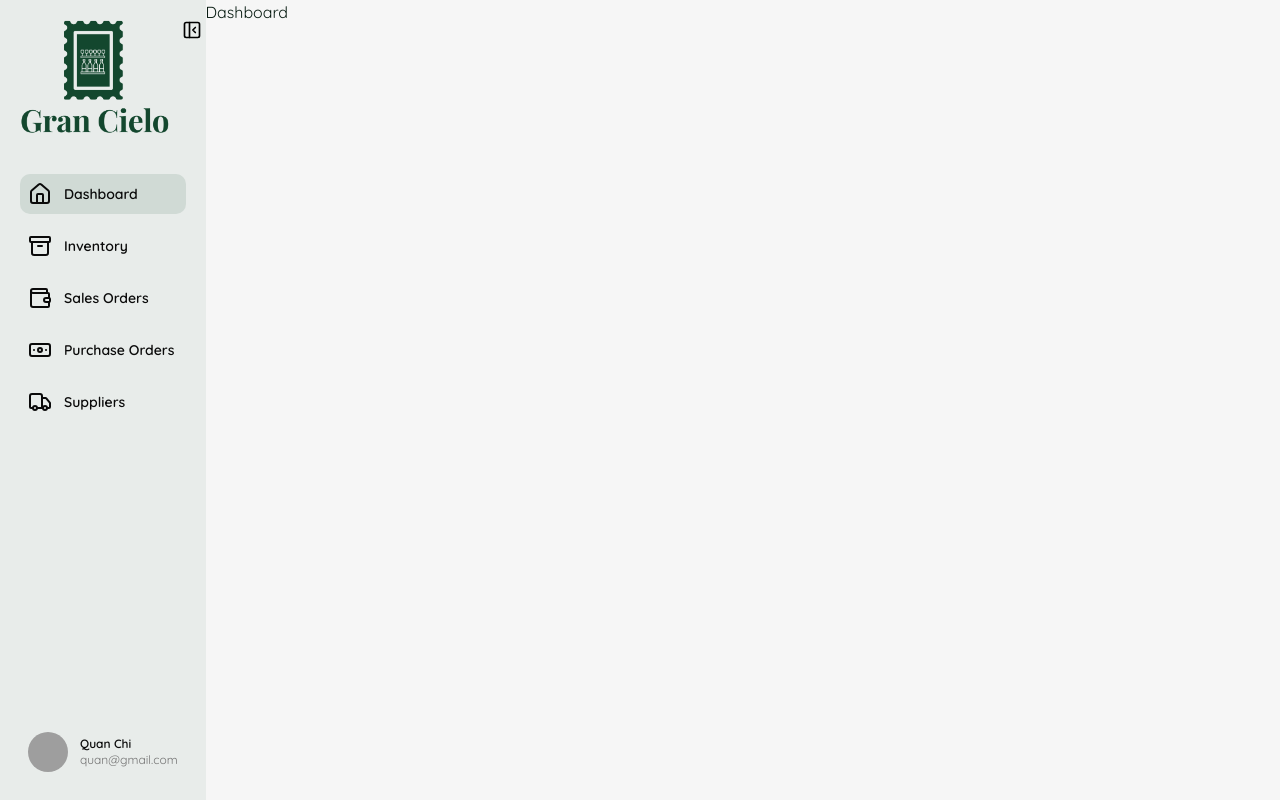
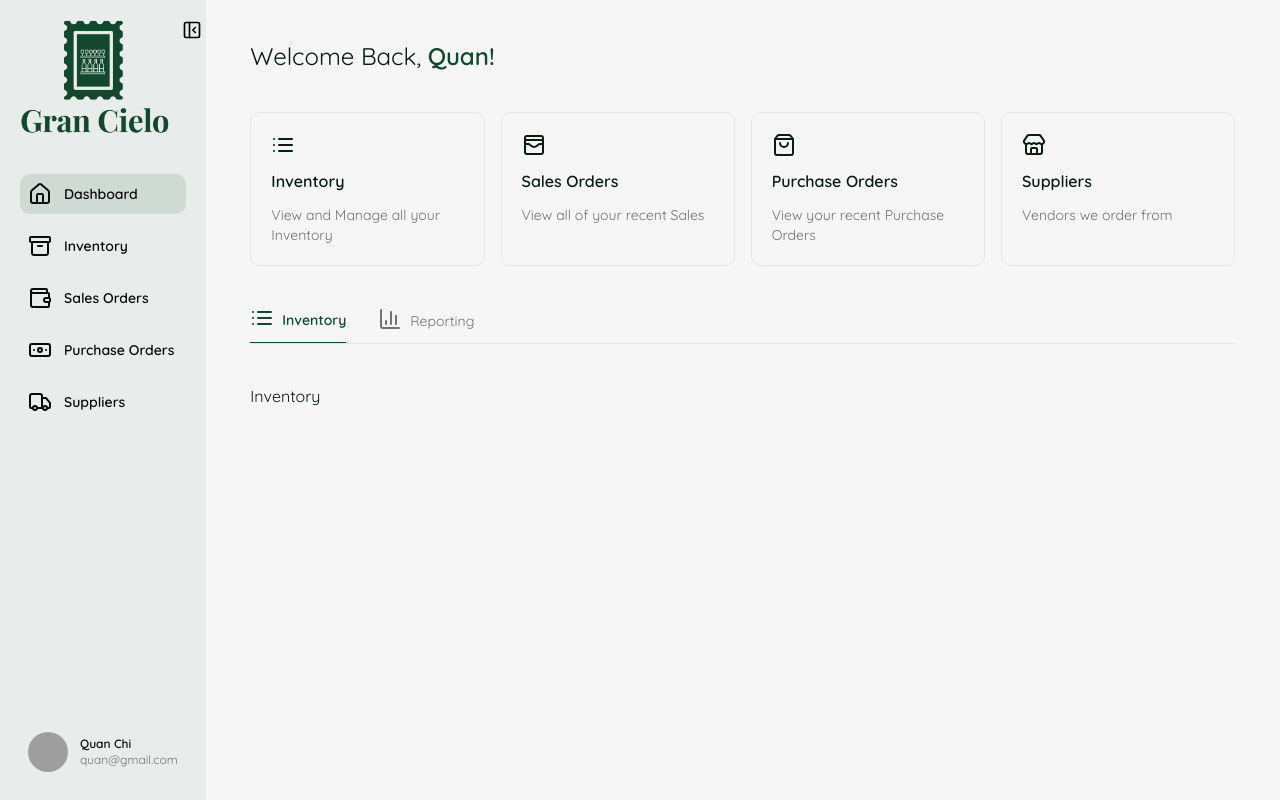
Before and after one commit to bentleyminwa/inventory-management-system, a Next.js app: page / in a window 1280 px wide. Built offline with nearby package versions, Linux system fonts and the light colour scheme; grey boxes are pictures that could not be loaded.

Commit message:
Enhance Dashboard component with navigation links and tabbed view for Inventory and Reporting sections; add InventoryTable and ReportingCharts components.

```diff
--- a/app/(dashboard)/page.tsx
+++ b/app/(dashboard)/page.tsx
@@ -1,7 +1,78 @@
+'use client';
+
+import InventoryTable from '@/components/dashboard/inventory-table';
+import ReportingCharts from '@/components/dashboard/reporting-charts';
+import { dashboardLinks } from '@/config/site-config';
+import clsx from 'clsx';
+import { ChartColumn, List } from 'lucide-react';
+import Link from 'next/link';
+import { useState } from 'react';
+
 export default function Dashboard() {
+    const [viewTab, setViewTab] = useState(0);
+
+    const toggleViewTab = (tab: number) => {
+        setViewTab(tab);
+    };
+
     return (
-        <>
-            <h1>Dashboard</h1>
-        </>
+        <main className='w-11/12 mx-auto'>
+            <header className='my-10 space-y-10'>
+                <h1 className='text-2xl'>
+                    Welcome Back,{' '}
+                    <span className='font-semibold text-primary'>Quan!</span>
+                </h1>
+                <div className='grid grid-cols-4 gap-4'>
+                    {dashboardLinks.map((link) => (
+                        <Link
+                            key={link.label}
+                            href={link.path}
+                            className='border rounded-lg p-5 space-y-3 hover:bg-accent/50 transition-all duration-200 ease-in-out'
+                        >
+                            <h3>{link.icon}</h3>
+                            <h3 className='font-semibold'>{link.label}</h3>
+                            <p className='text-sm text-muted-foreground'>
+                                {link.description}
+                            </p>
+                        </Link>
+                    ))}
+                </div>
+            </header>
+
+            <section className='border-b flex gap-8 text-sm text-muted-foreground my-10'>
+                <h3
+                    className={clsx(
+                        'pb-3 flex items-end gap-2 cursor-pointer',
+                        {
+                            'border-b border-b-primary text-primary font-semibold':
+                                viewTab === 0,
+                        }
+                    )}
+                    onClick={() => toggleViewTab(0)}
+                >
+                    <span>
+                        <List />
+                    </span>
+                    Inventory
+                </h3>
+                <h3
+                    className={clsx(
+                        'pb-3 flex items-end gap-2 cursor-pointer',
+                        {
+                            'border-b border-b-primary text-primary font-semibold':
+                                viewTab === 1,
+                        }
+                    )}
+                    onClick={() => toggleViewTab(1)}
+                >
+                    <span>
+                        <ChartColumn />
+                    </span>
+                    Reporting
+                </h3>
+            </section>
+
+            {viewTab === 0 ? <InventoryTable /> : <ReportingCharts />}
+        </main>
     );
 }
--- /dev/null
+++ b/components/dashboard/inventory-table.tsx
@@ -0,0 +1,7 @@
+export default function InventoryTable() {
+    return (
+        <section>
+            <h2>Inventory</h2>
+        </section>
+    );
+}
--- /dev/null
+++ b/components/dashboard/reporting-charts.tsx
@@ -0,0 +1,7 @@
+export default function ReportingCharts() {
+    return (
+        <section>
+            <h2>Reporting</h2>
+        </section>
+    );
+}
--- a/config/site-config.tsx
+++ b/config/site-config.tsx
@@ -1,4 +1,14 @@
-import { Archive, Banknote, House, Truck, Wallet } from 'lucide-react';
+import {
+    Archive,
+    Banknote,
+    House,
+    List,
+    ShoppingBag,
+    Store,
+    Truck,
+    Wallet,
+    WalletCards,
+} from 'lucide-react';
 
 export const navItems = [
     {
@@ -32,3 +42,30 @@ export const navItems = [
         icon: <Truck />,
     },
 ];
+
+export const dashboardLinks = [
+    {
+        label: 'Inventory',
+        path: '/inventory',
+        icon: <List />,
+        description: 'View and Manage all your Inventory',
+    },
+    {
+        label: 'Sales Orders',
+        path: '/sales-orders',
+        icon: <WalletCards />,
+        description: 'View all of your recent Sales',
+    },
+    {
+        label: 'Purchase Orders',
+        path: '/purchase-orders',
+        icon: <ShoppingBag />,
+        description: 'View your recent Purchase Orders',
+    },
+    {
+        label: 'Suppliers',
+        path: '/suppliers',
+        icon: <Store />,
+        description: 'Vendors we order from',
+    },
+];
```
